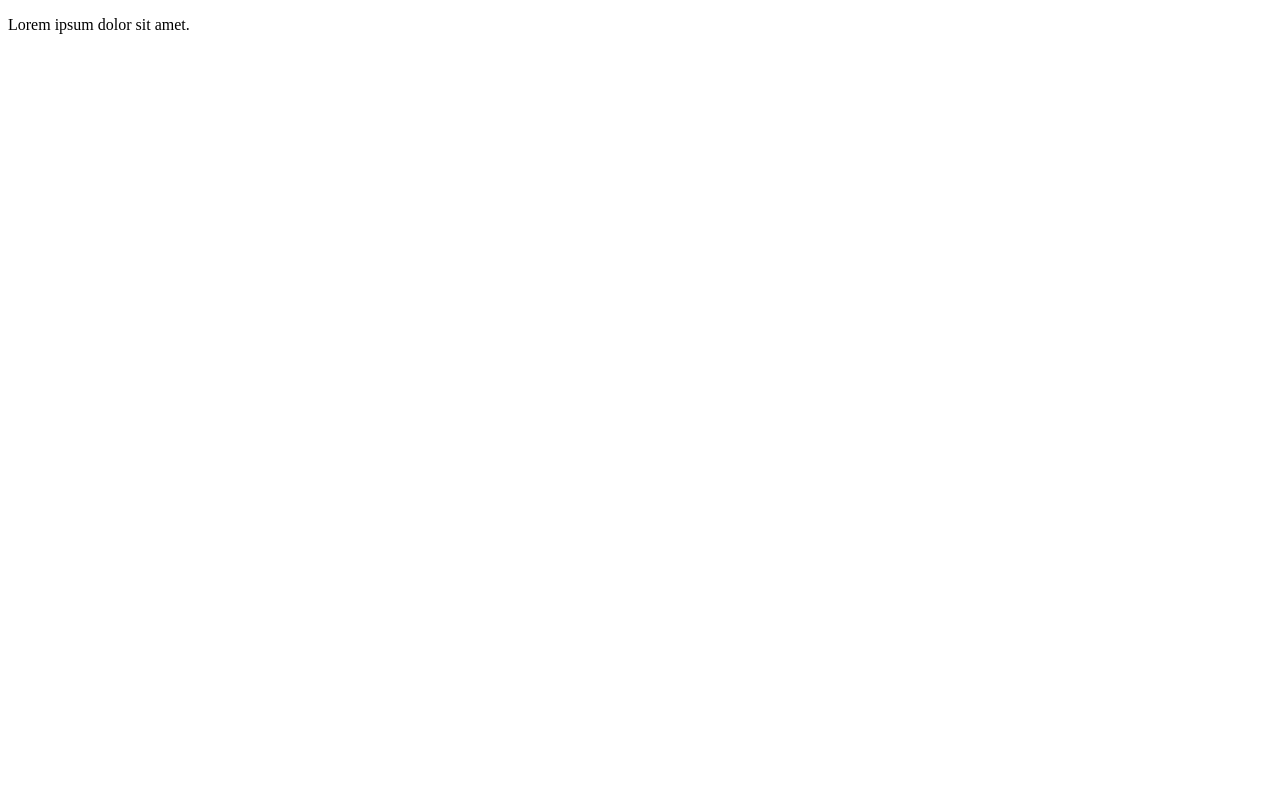
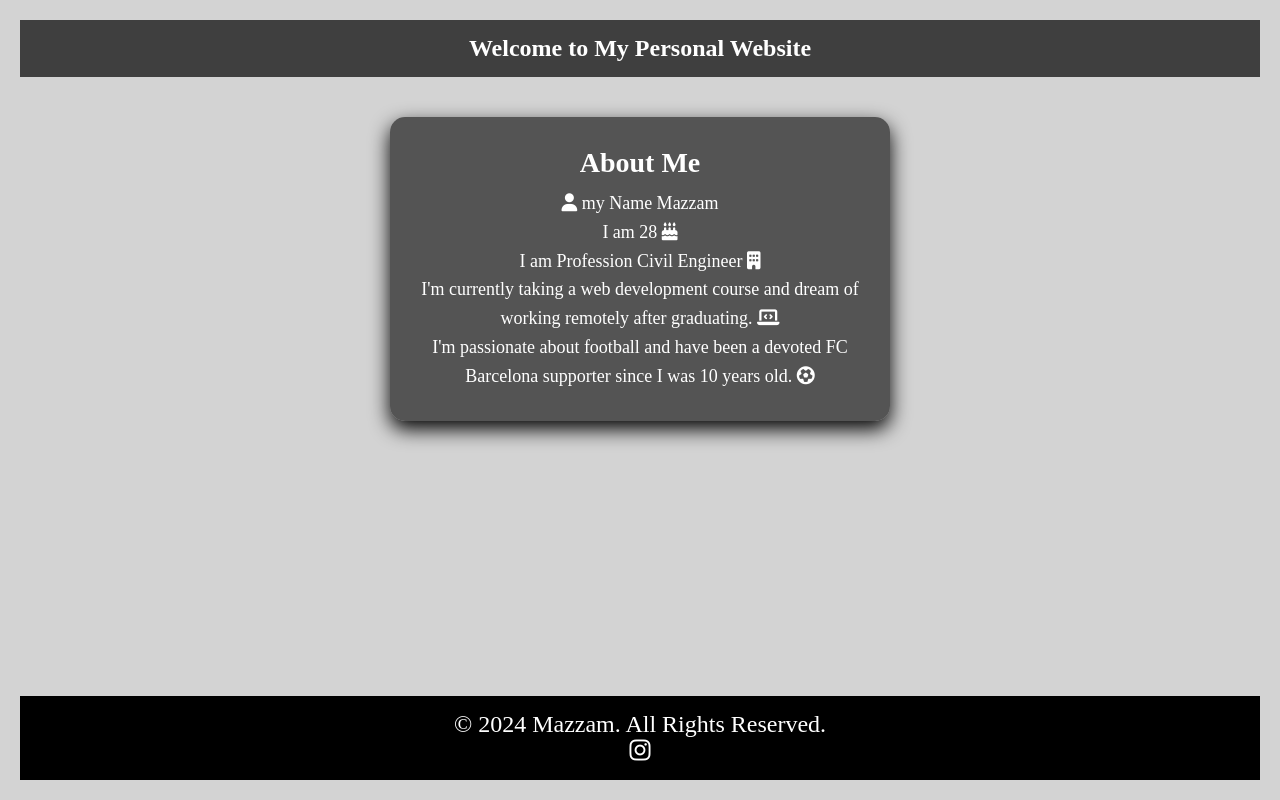
Before and after one commit to Luti-prog/Group-1-project, a plain HTML site: page azzam/azzam.html in a window 1280 px wide. Drawn offline with Linux system fonts and the light colour scheme.

Commit message:
editing2

```diff
--- a/azzam/azzam.css
+++ b/azzam/azzam.css
@@ -0,0 +1,76 @@
+* {
+    margin: 0;
+    padding: 0;
+    box-sizing: border-box;
+}
+
+body {
+    background: lightgray;
+    color: white;
+    text-align: center;
+    padding: 20px;
+    min-height: 100vh;
+    display: flex;
+    flex-direction: column;
+}
+
+header {
+    background-color: rgba(0, 0, 0, 0.7);
+    padding: 15px 0;
+    text-align: center;
+    width: 100%;
+}
+
+header h1, footer p {
+    margin: 0;
+    font-size: 24px;
+}
+
+main {
+    flex: 1;
+    padding: 20px;
+    margin-top: 20px;
+}
+
+.info {
+    background-color: rgba(0, 0, 0, 0.6);
+    border-radius: 15px;
+    padding: 30px;
+    max-width: 500px;
+    margin: 0 auto;
+    box-shadow: 0 8px 20px black;
+}
+
+.info h2 {
+    font-size: 28px;
+    margin-bottom: 10px;
+}
+
+.info p {
+    font-size: 18px;
+    line-height: 1.6;
+}
+footer {
+    background-color: black;
+    padding: 15px 0;
+    text-align: center;
+    width: 100%;
+
+    .fa-instagram {
+        color: white;
+    }
+
+    .fa-instagram:hover {
+        color: blue;
+    }
+
+}
+
+@media (max-width: 600px) {
+    header h1, footer p {
+        font-size: 20px;
+    }
+    .info h2 {
+        font-size: 24px;
+    }
+}
--- a/azzam/azzam.html
+++ b/azzam/azzam.html
@@ -3,10 +3,34 @@
 <head>
     <meta charset="UTF-8">
     <meta name="viewport" content="width=device-width, initial-scale=1.0">
-    <title>Document</title>
+    <title>About Me - Mazzam</title>
+    <link rel="stylesheet" href="azzam.css">
+    <script src="https://kit.fontawesome.com/0a25275859.js" crossorigin="anonymous"></script>
 </head>
 <body>
-    <p>Lorem ipsum dolor sit amet.</p>
+    <header>
+        <h1>Welcome to My Personal Website</h1>
+    </header>
 
+    <main>
+        <div class="info">
+            <h2>About Me</h2>
+            <p><i class="fa-solid fa-user"></i> my Name Mazzam</p>
+            <p>I am 28 <i class="fa-solid fa-cake-candles"></i>  </p>
+            <p> I am Profession Civil Engineer <i class="fa-solid fa-building"></i>  </p>
+            <p>I'm currently taking a web development course and dream of working remotely after graduating. <i class="fa-solid fa-laptop-code"></i> </p>
+            <p>  I'm passionate about football and have been a devoted FC Barcelona supporter since I was 10 years old. <i class="fa-solid fa-futbol"></i> </p>
+        </div>
+    </main>
+
+
+    <footer>
+        <p>&copy; 2024 Mazzam. All Rights Reserved.</p>
+        <p>
+            <a href="https://www.instagram.com/azzam.zardah" target="_blank">
+                <i class="fa-brands fa-instagram"></i>
+            </a>
+        </p>
+    </footer>
 </body>
 </html>
```
